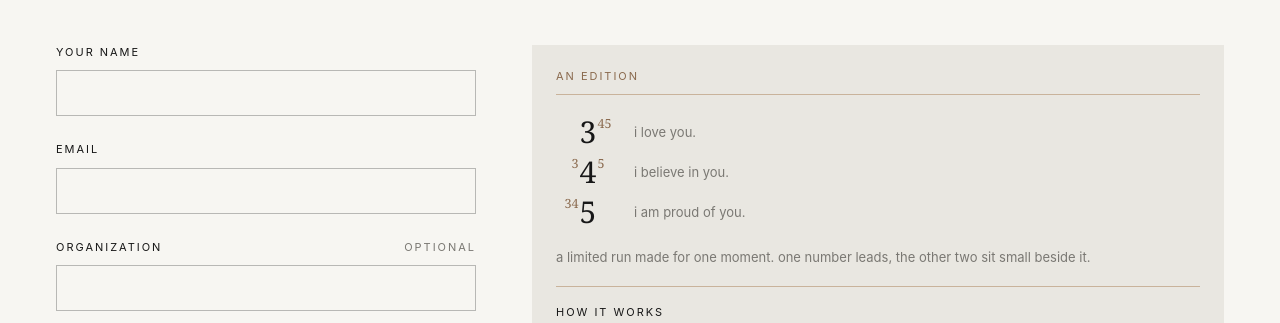
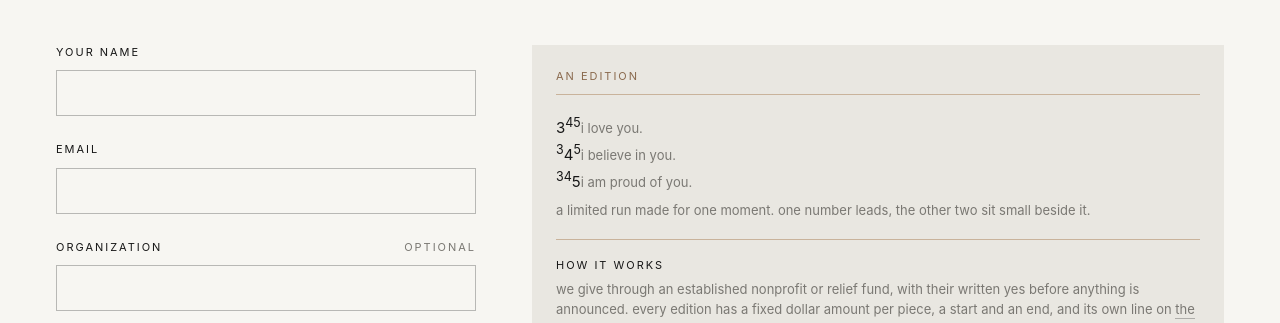
Before and after one commit to maemgmt365/ily345, a plain HTML site: page partner.html in a window 1280 px wide. Shown: the part 403-726 px from the top of the page. Drawn offline with Linux system fonts and the light colour scheme.

Commit message:
partner page broader: assets

```diff
--- a/assets/site.css
+++ b/assets/site.css
@@ -496,13 +496,6 @@ select.send-input { appearance: none; -webkit-appearance: none; background-image
 .support-answers .label.accent { margin-bottom: 10px; }
 .support-answers .fact .label { color: var(--ink); }
 .support .send-actions .btn { min-width: 160px; }
-.ed-marks { display: grid; gap: 10px; margin: 4px 0 14px; }
-.ed-row { display: grid; grid-template-columns: 64px 1fr; align-items: center; gap: 14px; }
-/* small | big | small, so the leading number sits in the same spot on every row */
-.ed-mark { display: grid; grid-template-columns: 1fr auto 1fr; align-items: start; font-family: var(--serif); font-size: 30px; line-height: 1; color: var(--ink); }
-.ed-mark sup { font-size: 0.42em; line-height: 1.1; color: var(--accent); }
-.ed-mark sup:first-child { justify-self: end; margin-right: 0.08em; }
-.ed-mark sup:last-child { justify-self: start; margin-left: 0.08em; }
 
 /* back to top */
 .to-top { position: fixed; right: 22px; bottom: 22px; z-index: 30; width: 52px; height: 52px; border-radius: 50%; border: 1px solid var(--line-strong); background: var(--bg); color: var(--ink); cursor: pointer; transition: border-color 0.2s var(--ease), color 0.2s var(--ease); }
--- a/assets/site.js
+++ b/assets/site.js
@@ -136,7 +136,7 @@
   /* ---------- products ---------- */
   function loadProducts(cb) {
     if (window.PRODUCTS) return cb(window.PRODUCTS);
-    fetch('data/products.json?v=80bf9279').then(function (r) { return r.json(); }).then(function (d) { window.PRODUCTS = d; cb(d); })
+    fetch('data/products.json?v=f4d762d8').then(function (r) { return r.json(); }).then(function (d) { window.PRODUCTS = d; cb(d); })
       .catch(function () { var el = $('[data-products-error]'); if (el) el.hidden = false; });
   }
   function findProduct(list, id) { return list.filter(function (p) { return p.id === id; })[0]; }
```
